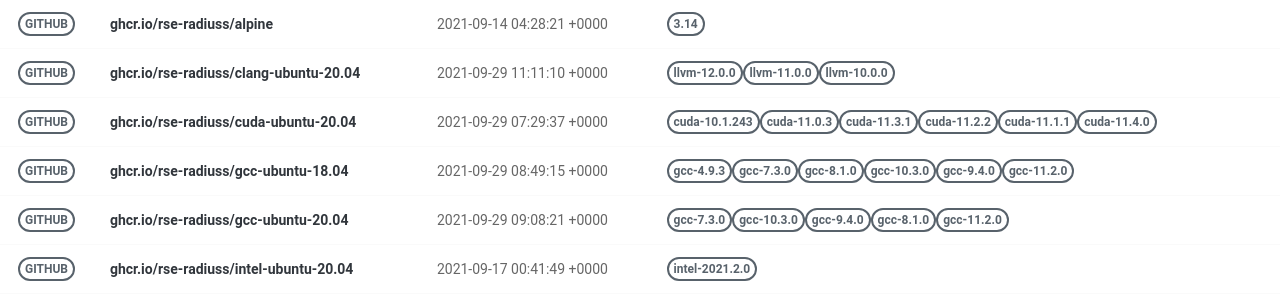
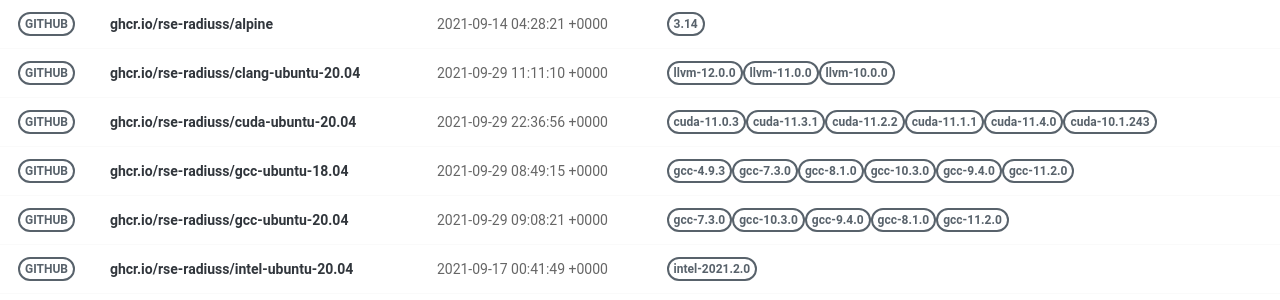
Before and after one commit to rse-ops/docker-images, a Jekyll site: the page built from pages/index.md, in a window 1280 px wide. Shown: the part 130-430 px from the top of the page. Built offline with Jekyll 4.4.1, drawn with Linux system fonts in a browser that asks for light colours; nearby versions of some CDN libraries.

Commit message:
Automated push to update library 2021-09-29

```diff
--- a/_library/ghcr.io-rse-radiuss-cuda-ubuntu-20.04.md
+++ b/_library/ghcr.io-rse-radiuss-cuda-ubuntu-20.04.md
@@ -1,14 +1,11 @@
 ---
 layout: container
 name: ghcr.io/rse-radiuss/cuda-ubuntu-20.04
-updated_at: 2021-09-29 07:29:37.579758
+updated_at: 2021-09-29 22:36:56.805169
 
 
 container_url: https://github.com/orgs/rse-radiuss/packages/container/package/cuda-ubuntu-20.04
 versions:
- - tag: cuda-10.1.243
-   dockerfile: https://github.com/rse-radiuss/docker-images/blob/main/ubuntu/cuda/Dockerfile
-   manifest: https://crane.ggcr.dev/manifest/ghcr.io/rse-radiuss/cuda-ubuntu-20.04:cuda-10.1.243
  - tag: cuda-11.0.3
    dockerfile: https://github.com/rse-radiuss/docker-images/blob/main/ubuntu/cuda/Dockerfile
    manifest: https://crane.ggcr.dev/manifest/ghcr.io/rse-radiuss/cuda-ubuntu-20.04:cuda-11.0.3
```
Also changed, not shown: other parts of _library/ghcr.io-rse-radiuss-cuda-ubuntu-20.04.md (+3 -0 lines).
